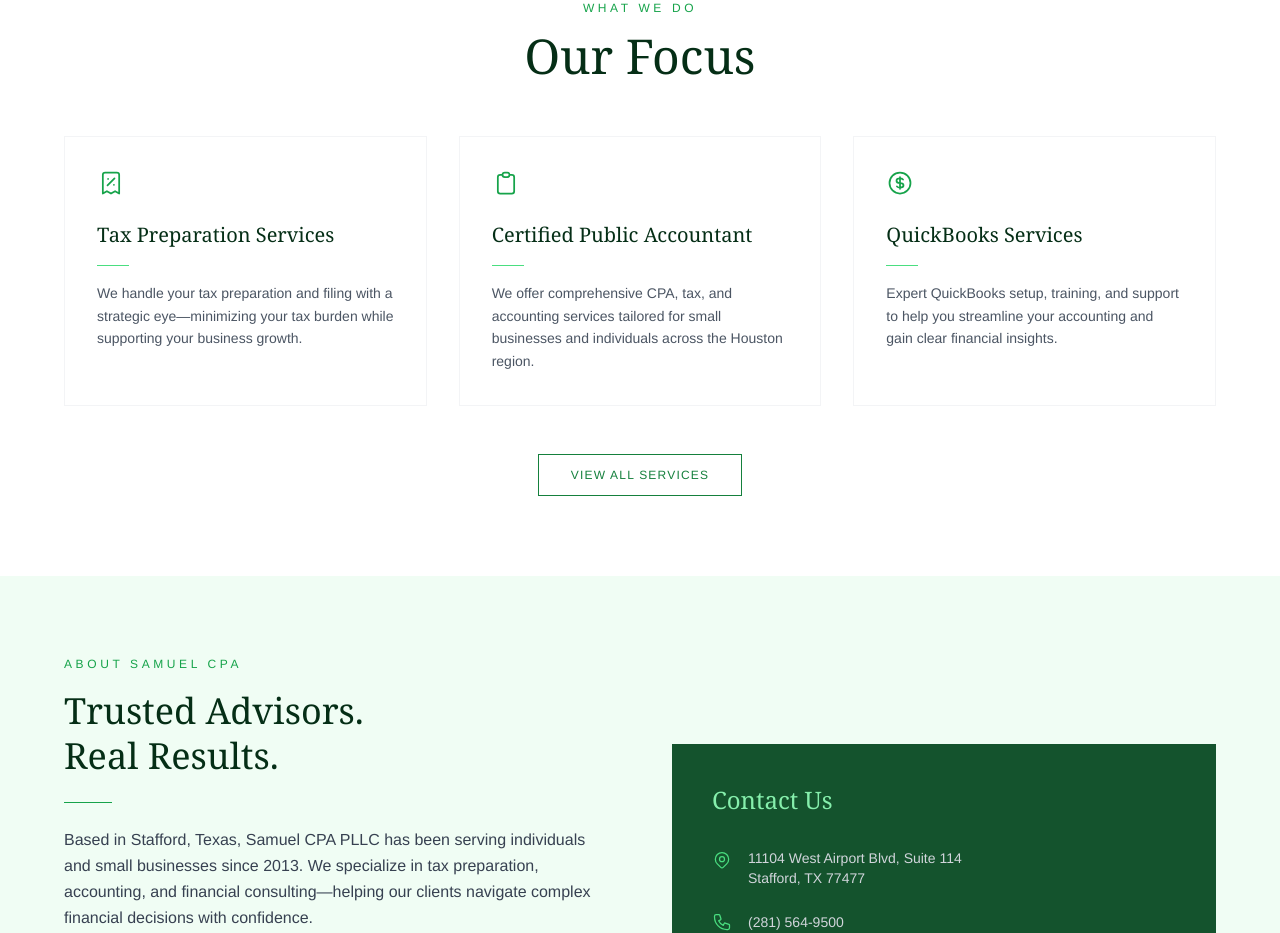
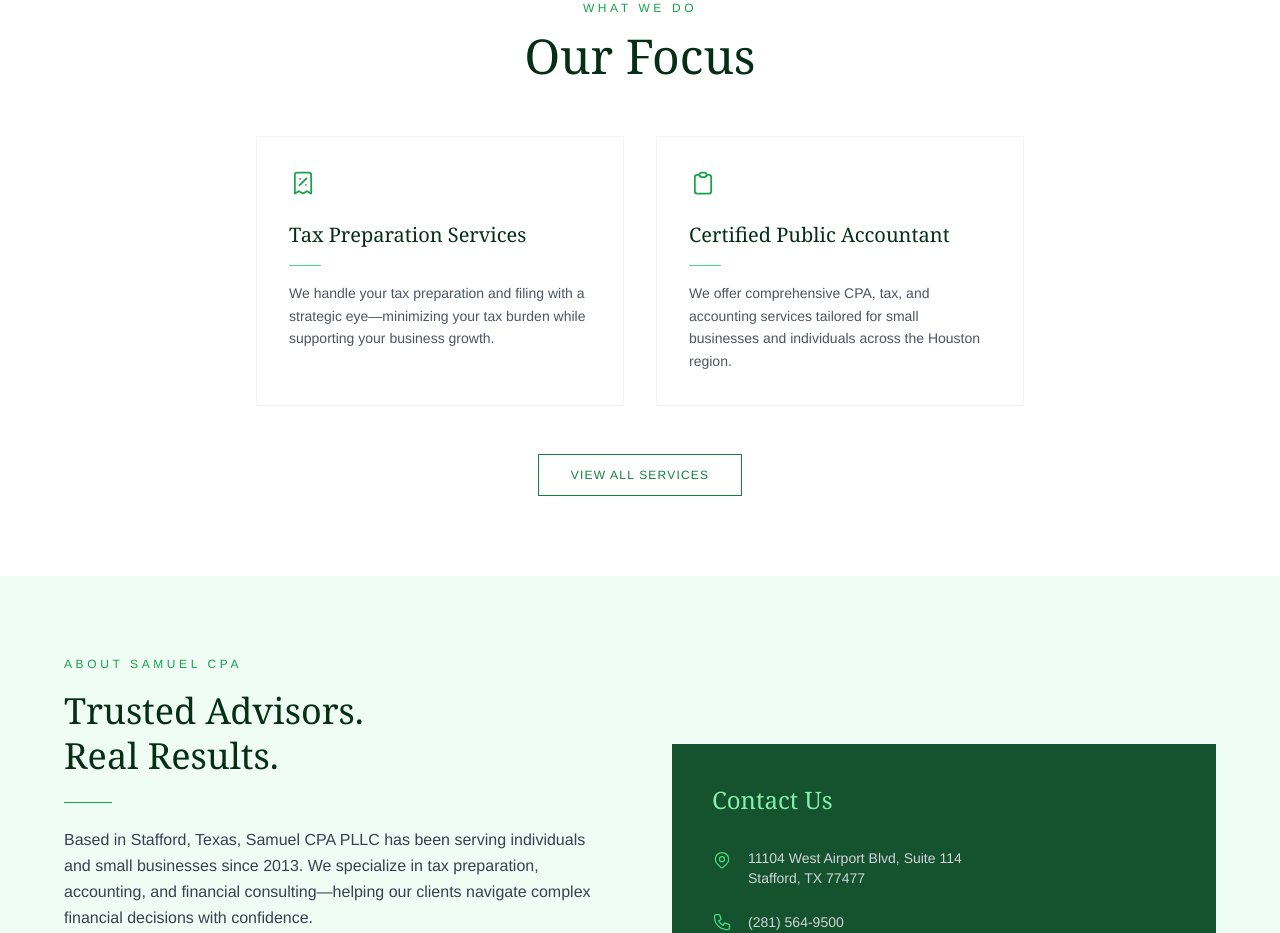
Before and after one commit to rmathew21/msacpas, a React (Vite) app: page / in a window 1280 px wide. Shown: the part 1400-2333 px from the top of the page. Built offline with nearby package versions, Linux system fonts and the light colour scheme.

Commit message:
removed quickbook services from Home page and changed col from 3 to 2

```diff
--- a/src/pages/Home.jsx
+++ b/src/pages/Home.jsx
@@ -19,15 +19,15 @@
     title: 'Certified Public Accountant',
     desc: 'We offer comprehensive CPA, tax, and accounting services tailored for small businesses and individuals across the Houston region.',
   },
-  {
-    icon: (
-      <svg className="w-7 h-7" fill="none" stroke="currentColor" viewBox="0 0 24 24">
-        <path strokeLinecap="round" strokeLinejoin="round" strokeWidth={1.5} d="M12 8c-1.657 0-3 .895-3 2s1.343 2 3 2 3 .895 3 2-1.343 2-3 2m0-8c1.11 0 2.08.402 2.599 1M12 8V7m0 1v8m0 0v1m0-1c-1.11 0-2.08-.402-2.599-1M21 12a9 9 0 11-18 0 9 9 0 0118 0z" />
-      </svg>
-    ),
-    title: 'QuickBooks Services',
-    desc: 'Expert QuickBooks setup, training, and support to help you streamline your accounting and gain clear financial insights.',
-  },
+  // {
+  //   icon: (
+  //     <svg className="w-7 h-7" fill="none" stroke="currentColor" viewBox="0 0 24 24">
+  //       <path strokeLinecap="round" strokeLinejoin="round" strokeWidth={1.5} d="M12 8c-1.657 0-3 .895-3 2s1.343 2 3 2 3 .895 3 2-1.343 2-3 2m0-8c1.11 0 2.08.402 2.599 1M12 8V7m0 1v8m0 0v1m0-1c-1.11 0-2.08-.402-2.599-1M21 12a9 9 0 11-18 0 9 9 0 0118 0z" />
+  //     </svg>
+  //   ),
+  //   title: 'QuickBooks Services',
+  //   desc: 'Expert QuickBooks setup, training, and support to help you streamline your accounting and gain clear financial insights.',
+  // },
 ];
 
 const stats = [
@@ -122,7 +122,7 @@
             <h2 className="text-4xl md:text-5xl font-serif text-forest-950">Our Focus</h2>
           </div>
 
-          <div className="grid grid-cols-1 md:grid-cols-3 gap-8">
+          <div className="grid grid-cols-1 md:grid-cols-2 gap-8 max-w-3xl mx-auto">
             {services.map((s, i) => (
               <div key={i} className="border border-gray-100 p-8 hover:border-forest-200 hover:shadow-md transition-all duration-300 group">
                 <div className="text-forest-600 mb-6 group-hover:text-forest-700 transition-colors">{s.icon}</div>
```
